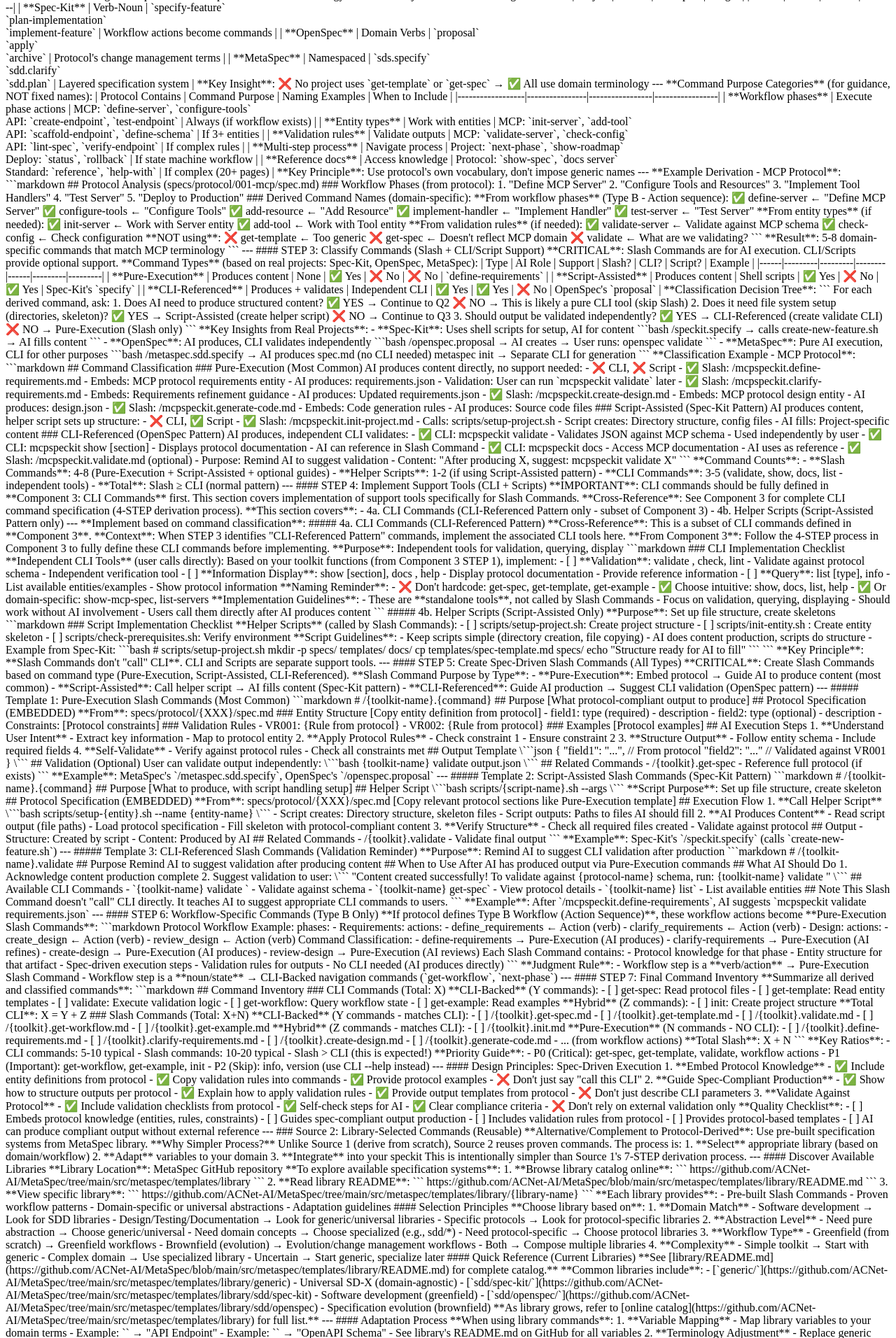
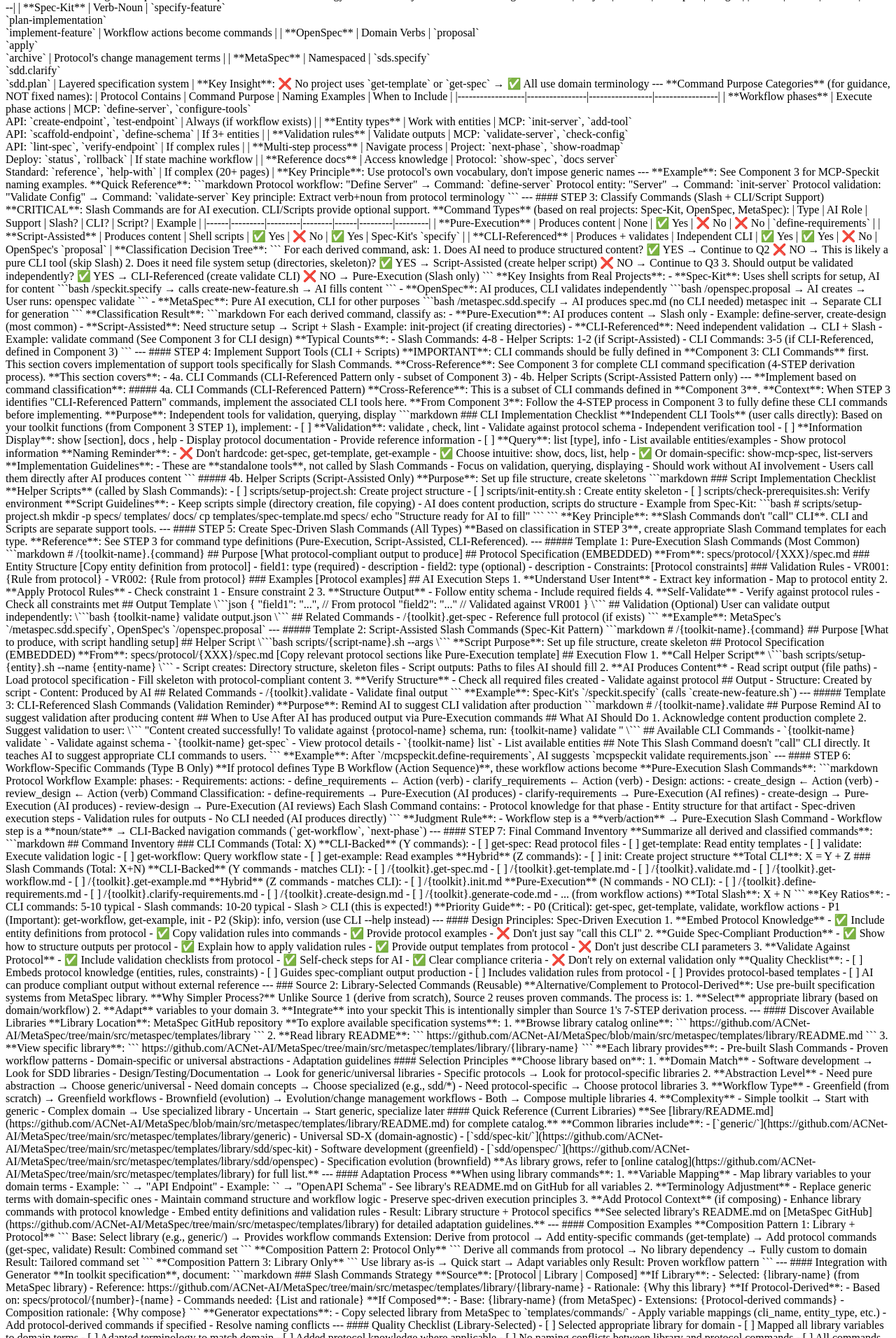
Before and after one commit to ACNet-AI/MetaSpec, a Django app: template src/metaspec/templates/meta/sdd/commands/specify.md.j2 in a window 1280 px wide. Shown: the part 2381-4293 px from the top of the page at 70% size. Run offline with Django 3.2, Linux system fonts and the light colour scheme; the template is opened without the code that fills it, so the values that code supplies are empty; some libraries are stand-ins or nearby versions.

Commit message:
refactor: Streamline redundant examples and explanations
## Content Optimization

Reduced file from 1835 to 1762 lines (73 lines, 4% reduction)

### Changes Made

1. STEP 2 (Slash Commands) - Simplified Example
   Before: 35 lines of detailed MCP derivation example
   After: 10 lines quick reference
   Saved: ~25 lines

2. STEP 3 (Classification) - Condensed Example
   Before: 60 lines of detailed MCP classification
   After: 18 lines summary with key points
   Saved: ~45 lines

3. STEP 5 - Removed Redundant Explanation
   Before: Re-explained command types (duplicate of STEP 3)
   After: Reference to STEP 3 definitions
   Saved: ~3 lines

### Strategy

- First occurrence: Full explanation (Component 3)
- Subsequent occurrences: Quick reference or cross-reference
- Maintains completeness while reducing repetition

### Why This Matters

Before: MCP example repeated 5-6 times in detail
- Reader fatigue from repetition
- Longer document to navigate

After: Strategic use of examples
- Key information preserved
- Cross-references guide readers
- More concise and readable

Files changed:
- src/metaspec/templates/meta/sdd/commands/specify.md.j2
- CHANGELOG.md

````diff
--- a/src/metaspec/templates/meta/sdd/commands/specify.md.j2
+++ b/src/metaspec/templates/meta/sdd/commands/specify.md.j2
@@ -805,42 +805,15 @@ Option C: Composed (Recommended)
 
 ---
 
-**Example Derivation - MCP Protocol**:
-
-```markdown
-## Protocol Analysis (specs/protocol/001-mcp/spec.md)
-
-### Workflow Phases (from protocol):
-1. "Define MCP Server"
-2. "Configure Tools and Resources"
-3. "Implement Tool Handlers"
-4. "Test Server"
-5. "Deploy to Production"
-
-### Derived Command Names (domain-specific):
-
-**From workflow phases** (Type B - Action sequence):
-  ✅ define-server       ← "Define MCP Server"
-  ✅ configure-tools     ← "Configure Tools"
-  ✅ add-resource        ← "Add Resource"
-  ✅ implement-handler   ← "Implement Handler"
-  ✅ test-server         ← "Test Server"
-
-**From entity types** (if needed):
-  ✅ init-server         ← Work with Server entity
-  ✅ add-tool            ← Work with Tool entity
-
-**From validation rules** (if needed):
-  ✅ validate-server     ← Validate against MCP schema
-  ✅ check-config        ← Check configuration
-
-**NOT using**:
-  ❌ get-template        ← Too generic
-  ❌ get-spec            ← Doesn't reflect MCP domain
-  ❌ validate            ← What are we validating?
-```
-
-**Result**: 5-8 domain-specific commands that match MCP terminology
+**Example**: See Component 3 for MCP-Speckit naming examples.
+
+**Quick Reference**:
+```markdown
+Protocol workflow: "Define Server" → Command: `define-server`
+Protocol entity: "Server" → Command: `init-server`
+Protocol validation: "Validate Config" → Command: `validate-server`
+
+Key principle: Extract verb+noun from protocol terminology
 ```
 
 ---
@@ -893,66 +866,25 @@ For each derived command, ask:
   metaspec init → Separate CLI for generation
   ```
 
-**Classification Example - MCP Protocol**:
-
-```markdown
-## Command Classification
-
-### Pure-Execution (Most Common)
-AI produces content directly, no support needed:
-
-- ❌ CLI, ❌ Script
-- ✅ Slash: /mcpspeckit.define-requirements.md
-  - Embeds: MCP protocol requirements entity
-  - AI produces: requirements.json
-  - Validation: User can run `mcpspeckit validate` later
-
-- ✅ Slash: /mcpspeckit.clarify-requirements.md
-  - Embeds: Requirements refinement guidance
-  - AI produces: Updated requirements.json
-
-- ✅ Slash: /mcpspeckit.create-design.md
-  - Embeds: MCP protocol design entity
-  - AI produces: design.json
-
-- ✅ Slash: /mcpspeckit.generate-code.md
-  - Embeds: Code generation rules
-  - AI produces: Source code files
-
-### Script-Assisted (Spec-Kit Pattern)
-AI produces content, helper script sets up structure:
-
-- ❌ CLI, ✅ Script
-- ✅ Slash: /mcpspeckit.init-project.md
-  - Calls: scripts/setup-project.sh
-  - Script creates: Directory structure, config files
-  - AI fills: Project-specific content
-
-### CLI-Referenced (OpenSpec Pattern)
-AI produces, independent CLI validates:
-
-- ✅ CLI: mcpspeckit validate <file>
-  - Validates JSON against MCP schema
-  - Used independently by user
-
-- ✅ CLI: mcpspeckit show [section]
-  - Displays protocol documentation
-  - AI can reference in Slash Command
-
-- ✅ CLI: mcpspeckit docs <topic>
-  - Access MCP documentation
-  - AI uses as reference
-
-- ✅ Slash: /mcpspeckit.validate.md (optional)
-  - Purpose: Remind AI to suggest validation
-  - Content: "After producing X, suggest: mcpspeckit validate X"
-```
-
-**Command Counts**:
-- **Slash Commands**: 4-8 (Pure-Execution + Script-Assisted + optional guides)
-- **Helper Scripts**: 1-2 (if using Script-Assisted pattern)
-- **CLI Commands**: 3-5 (validate, show, docs, list - independent tools)
-- **Total**: Slash ≥ CLI (normal pattern)
+**Classification Result**:
+
+```markdown
+For each derived command, classify as:
+
+- **Pure-Execution**: AI produces content → Slash only
+  - Example: define-server, create-design (most common)
+
+- **Script-Assisted**: Need structure setup → Script + Slash
+  - Example: init-project (if creating directories)
+
+- **CLI-Referenced**: Need independent validation → CLI + Slash
+  - Example: validate command (See Component 3 for CLI design)
+
+**Typical Counts**:
+- Slash Commands: 4-8
+- Helper Scripts: 1-2 (if Script-Assisted)
+- CLI Commands: 3-5 (if CLI-Referenced, defined in Component 3)
+```
 
 ---
 
@@ -1042,13 +974,9 @@ Based on your toolkit functions (from Component 3 STEP 1), implement:
 
 #### STEP 5: Create Spec-Driven Slash Commands (All Types)
 
-**CRITICAL**: Create Slash Commands based on command type (Pure-Execution, Script-Assisted, CLI-Referenced).
-
-**Slash Command Purpose by Type**:
-
-- **Pure-Execution**: Embed protocol → Guide AI to produce content (most common)
-- **Script-Assisted**: Call helper script → AI fills content (Spec-Kit pattern)
-- **CLI-Referenced**: Guide AI production → Suggest CLI validation (OpenSpec pattern)
+**Based on classification in STEP 3**, create appropriate Slash Command templates for each type.
+
+**Reference**: See STEP 3 for command type definitions (Pure-Execution, Script-Assisted, CLI-Referenced).
 
 ---
 
````
Also changed, not shown: CHANGELOG.md.
